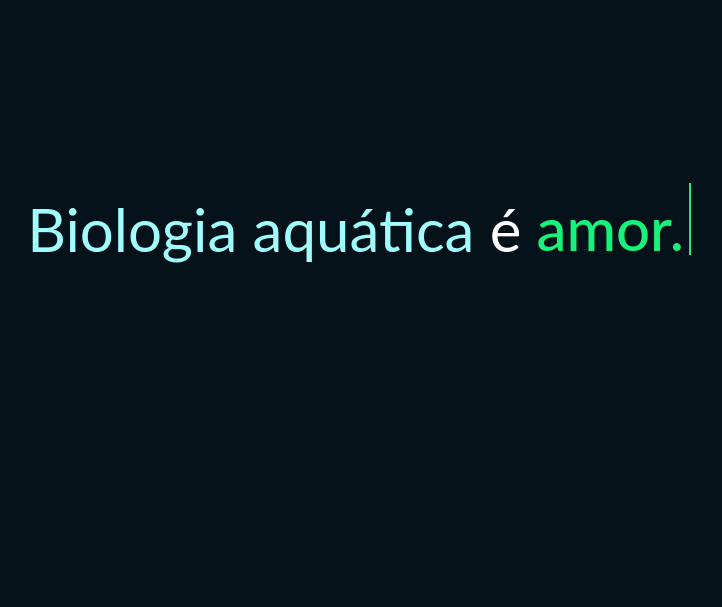
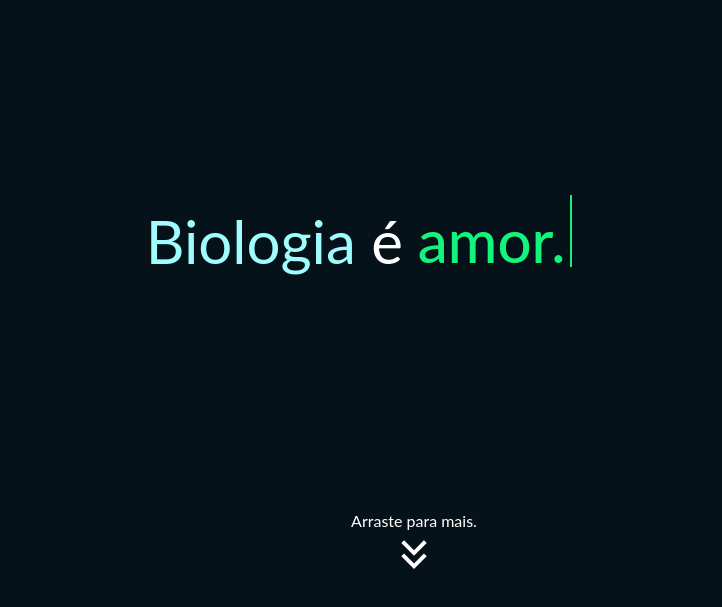
Before and after one commit to daviesf/biology, a plain HTML site: page index.html in a window 1280 px wide. Shown: the part 167-774 px from the top of the page, without its empty margins (226-948 px from the left). Drawn offline with Linux system fonts and the light colour scheme.

Commit message:
Mais etapas, precisamos ajustar uma fonte mais bonitinha!

```diff
--- a/index.html
+++ b/index.html
@@ -10,7 +10,7 @@
 <body>
 
     <div class="wrapper">
-        <div class="static-txt"><span style="color: rgb(159, 253, 253)">Biologia aquática</span> é</div>
+        <div class="static-txt"><span style="color: rgb(159, 253, 253)">Biologia</span> é</div>
         <ul class="dynamic-txt">
             <li><span>conteúdo.</span></li>
             <li><span>estudo.</span></li>
@@ -18,6 +18,11 @@
             <li><span style="color: #e694ee">vida.</span></li>
         </ul>
     </div>
+    <br>
+    <div class="arrastar">
+        <p>Arraste para mais.</p>
+        <img src="media/svg/double_arrow.svg.svg">
+    </div>
 
 </body>
 </html>
--- a/style/style.css
+++ b/style/style.css
@@ -1,12 +1,12 @@
 * {
     margin: 0;
     padding: 0;
-    box-sizing: border-box;
     font-family: 'Lato', sans-serif;
 }
 
 body {
-    display: flex;
+    display: grid;
+    border-color: white;
     align-items: center;
     background-color: #061219;
     justify-content: center;
@@ -15,6 +15,7 @@ body {
 
 .wrapper {
     display: inline-flex;
+    margin-top: 40vh;
 }
 
 .dynamic-txt {
@@ -75,3 +76,8 @@ body {
         left: 0;
     }
 }
+
+.arrastar {
+    text-align: center;
+    filter:invert(100%);
+}
```
Also changed, not shown: media/svg/double_arrow.svg.svg (added).
